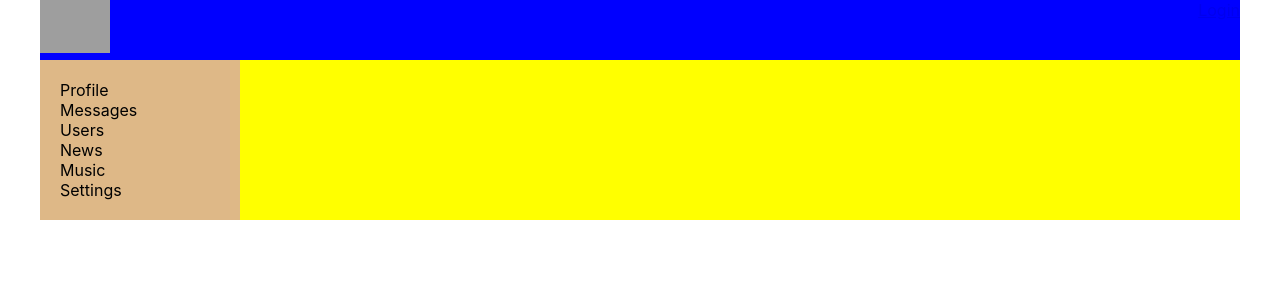
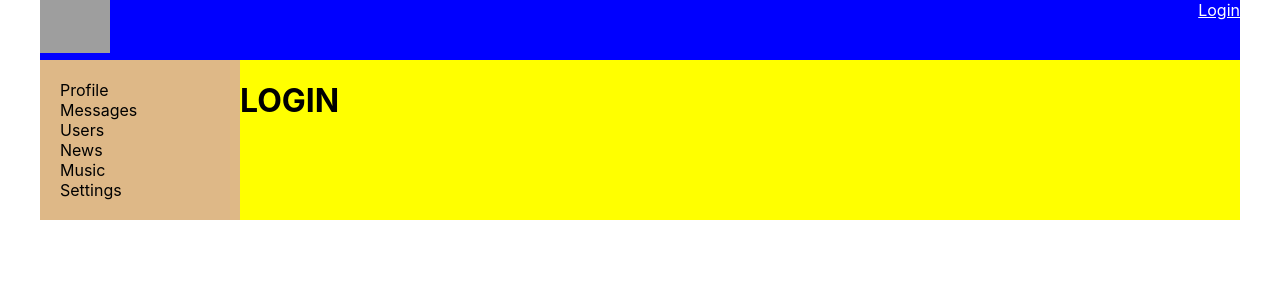
Before and after one commit to Valentin-Sp/social-network, a React app in the folder my-app/: page /login in a window 1280 px wide. Shown: the top 300 px of the page. Built offline with nearby package versions, Linux system fonts and the light colour scheme; no server answers; grey boxes are pictures that could not be loaded.

Commit message:
68 - React JS - Redirect

```diff
--- a/my-app/src/App.js
+++ b/my-app/src/App.js
@@ -9,6 +9,7 @@
 import UsersContainer from "./components/Users/UsersContainer";
 import ProfileContainer from "./components/Profile/ProfileContainer";
 import HeaderContainer from "./components/Header/HeaderContainer";
+import LoginPage from "./components/Login/Login";
 
 const App = (props) => {
     return (
@@ -25,9 +26,11 @@
                 <Route path='/users'
                        render={() => <UsersContainer /> } />
 
-                <Route path='/Settings' render={() => <Settings/>}/>
-                <Route path='/Music' render={() => <Music/>}/>
-                <Route path='/News' render={() => <News/>}/>
+                <Route path='/Settings' render={ () => <Settings/>}/>
+                <Route path='/Music' render={ () => <Music/>}/>
+                <Route path='/News' render={ () => <News/>}/>
+                <Route path='/login'
+                       render={ () => <LoginPage />}/>
             </div>
         </div>
 
--- a/my-app/src/components/Dialogs/Dialogs.jsx
+++ b/my-app/src/components/Dialogs/Dialogs.jsx
@@ -2,6 +2,7 @@
 import s from "./Dialogs.module.css";
 import DialogItem from "./DialogItem/DialogItems";
 import Message from "./Message/Message";
+import {Redirect} from "react-router-dom";
 
 const Dialogs = (props) => {
 
@@ -18,6 +19,7 @@
         let body = e.target.value;
         props.updateNewMessageBody(body);
     }
+    if (!props.isAuth) return <Redirect to='/login'/>
 
     return (
         <div className={s.dialogs}>
--- a/my-app/src/components/Dialogs/DialogsContainer.jsx
+++ b/my-app/src/components/Dialogs/DialogsContainer.jsx
@@ -5,7 +5,8 @@
 
 let maoStateToProps = (state) => {
     return {
-        dialogsPage: state.dialogsPage
+        dialogsPage: state.dialogsPage,
+        isAuth: state.auth.isAuth
     }
 }
 let mapDispatchToProps = (dispatch) => {
--- a/my-app/src/components/Header/Header.module.css
+++ b/my-app/src/components/Header/Header.module.css
@@ -11,3 +11,7 @@
     float: right;
     color: white;
 }
+
+.loginBlock a {
+    color: white;
+}
--- /dev/null
+++ b/my-app/src/components/Login/Login.jsx
@@ -0,0 +1,9 @@
+import React from "react";
+
+const Login = (props) => {
+    return <h1>LOGIN</h1>
+}
+
+
+
+export default Login
--- a/my-app/src/components/Profile/ProfileContainer.jsx
+++ b/my-app/src/components/Profile/ProfileContainer.jsx
@@ -2,7 +2,7 @@
 import Profile from "./Profile";
 import {connect} from "react-redux";
 import {getUsersProfile} from "../../redux/profile-reducer";
-import {withRouter} from "react-router-dom";
+import {Redirect, withRouter} from "react-router-dom";
 
 
 
@@ -17,6 +17,8 @@
     }
 
     render() {
+        if (!this.props.isAuth) return <Redirect to='/login'/>
+
         return (
             <Profile {...this.props} profile={this.props.profile} />
         )
@@ -24,7 +26,8 @@
 }
 
 let mapStateToProps = (state) => ({
-    profile: state.profilePage.profile
+    profile: state.profilePage.profile,
+    isAuth: state.auth.isAuth
 })
 
 let WithUrlDataContainerComponent = withRouter(ProfileContainer);
```
